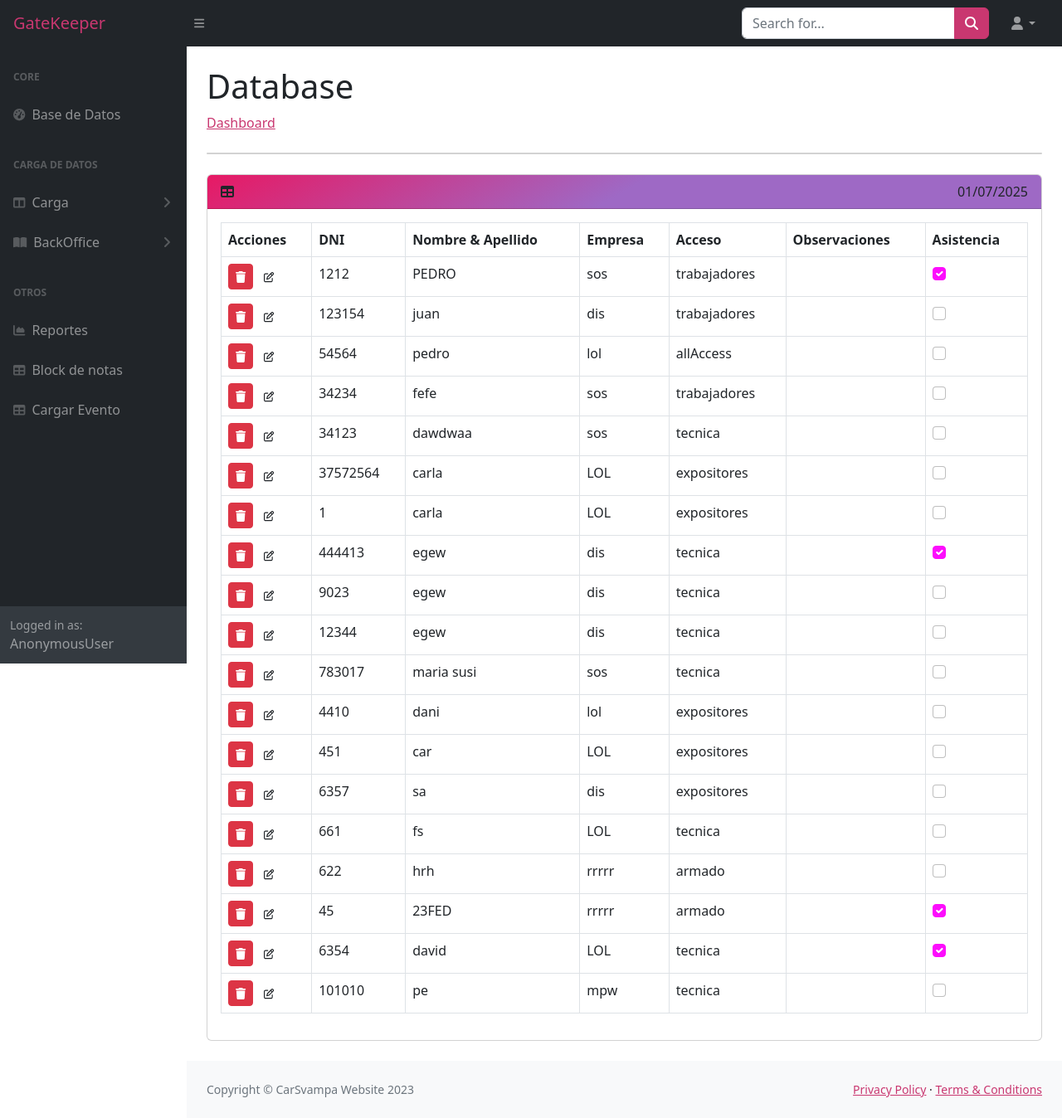
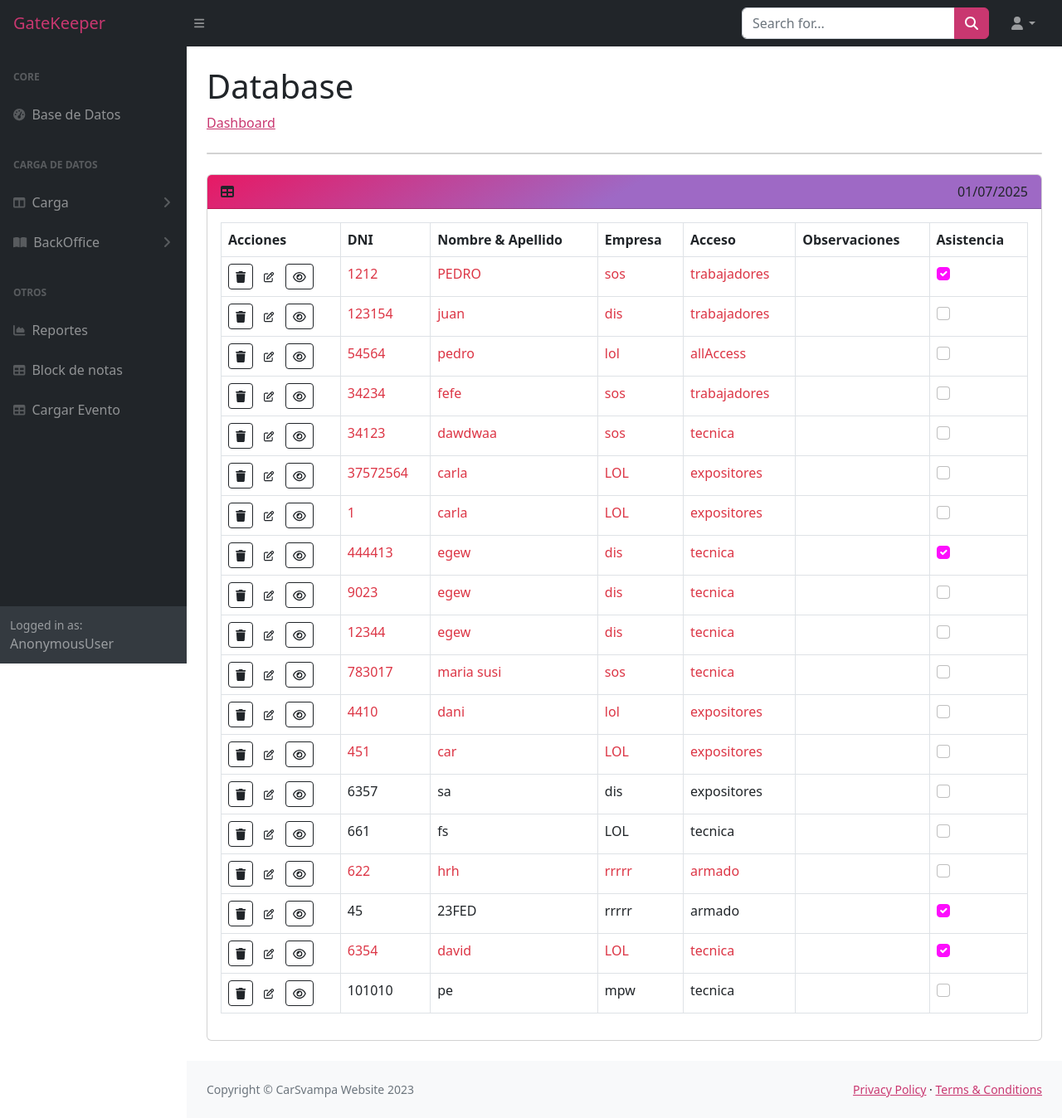
Before and after one commit to csvampa/Acreditaciones-DJANGO, a Django app: a page that uses index/templates/index.html in a window 1280 px wide. Shown: the whole page at 83% size. Run offline with Django 4.2, Linux system fonts and the light colour scheme; data comes from the database, SQL or seed files in the repository; both versions use the stored data as it was after the commit; some libraries are stand-ins or nearby versions.

Commit message:
ver, eliminar, editar y resaltado el vencido

```diff
--- a/index/templates/index.html
+++ b/index/templates/index.html
@@ -36,17 +36,25 @@
                     </thead>
                     <tbody>
                         {% for persona in personas %}
-                        <tr class= '{% if persona.fechaHastaSeguro > fecha_actual %}fila-roja{% endif %}'>
+                        <tr class="{% if persona.fecha_vencida %}fila-roja{% endif %}">
                             <td>
+                                <!-- ELIMINAR -->
                                 <form method="post" action="{% url 'eliminar_persona' evento.id evento.nombre persona.id %}" style="display:inline;">
                                      {% csrf_token %}
-                                    <button type="submit" class="btn btn-sm btn-danger" onclick="return confirm('¿Estás seguro de eliminar a {{ persona.nombreyapellido }}?')">
+                                    <button type="submit" class="btn btn-outline-dark btn-sm" onclick="return confirm('¿Estás seguro de eliminar a {{ persona.nombreyapellido }}?')">
                                         <i class="fa-solid fa-trash"></i>
                                     </button>
                                 </form>
+                                <!-- EDITAR -->
                                 <form method="get" action="{{ persona.url_edicion }}" style="display:inline;">
                                     <button type="submit" class="btn btn-sm">
                                         <i class="fa-regular fa-pen-to-square fa-sm"></i>
+                                    </button>
+                                </form>
+                                <!-- VER -->
+                                <form method="get" action="{% url 'ver' evento.id evento.nombre persona.id %}" style="display:inline;">
+                                    <button type="submit" class="btn btn-outline-dark btn-sm">
+                                        <i class="fa-regular fa-eye"></i>
                                     </button>
                                 </form>
                                 <form method="post">
--- a/index/urls.py
+++ b/index/urls.py
@@ -8,6 +8,7 @@ urlpatterns = [
     path('accounts/profile/<int:evento_id>/<str:evento_nombre>/cargaIndividual', views.cargaIndividual, name='cargaIndividual'),
     path('accounts/profile/<int:evento_id>/<str:evento_nombre>/cargaIndividual/<int:persona_id>/', views.cargaIndividual, name='edicion'),
     path('accounts/profile/<int:evento_id>/<str:evento_nombre>/eliminar/<int:persona_id>/', views.Personas.eliminar_persona, name='eliminar_persona'),
+    path('accounts/profile/<int:evento_id>/<str:evento_nombre>/ver/<int:persona_id>/', views.cargaIndividual, name='ver'),
     path('accounts/profile/<int:evento_id>/<str:evento_nombre>/cargaMasiva', views.cargaMasiva, name='cargaMasiva'),
     path('index/error.html', views.error_view, name='error'),
     path('eventos/', Eventos.as_view(), name='eventos'),
--- a/index/views.py
+++ b/index/views.py
@@ -33,9 +33,10 @@ class Personas(View):
     def get(self, request, evento_id, evento_nombre):
         evento = Evento.objects.get(pk=evento_id)
         personas = Persona.objects.filter(evento=evento)
-        fecha_actual = datetime.now()
+        fecha_actual = datetime.now().date()
         # agregar la url de edicion a cada persona
         for persona in personas:
+            persona.fecha_vencida = persona.fechaHastaSeguro and persona.fechaHastaSeguro <= fecha_actual
             persona.url_edicion = reverse('edicion',args=[evento.id, evento.nombre, persona.id])
         return render(request, 'index.html', {'personas': personas, 'evento': evento, 'fecha_actual': fecha_actual})
     #  POST PARA ASISTENCIA
@@ -51,14 +52,14 @@ class Personas(View):
         persona = get_object_or_404(Persona, pk=persona_id)
         persona.delete()
         messages.success(request, f"El trabajador {persona.nombreyapellido} fue eliminado correctamente.")
-        return redirect('db_evento', evento_id=evento_id, evento_nombre=evento_nombre)
-    '''def put(self, request,evento_id):
-        evento = Evento.objects.get(pk=evento_id)
-        form = CargaIndividualForm()
-        return render(request, 'cargaIndividual.html', {'form': form, 'evento': evento})'''
+        return redirect('db_evento', evento_nombre=evento_nombre, evento_id=evento_id)
+
 
 def cargaIndividual(request, evento_id, evento_nombre, persona_id=None):
     evento = get_object_or_404(Evento, pk=evento_id)
+    modo_lectura = False
+    if request.resolver_match.url_name == "ver":
+        modo_lectura = True
     # si viene persona_id => estamos editando
     if persona_id:
         persona_existente = get_object_or_404(Persona, pk=persona_id, evento=evento)
@@ -83,7 +84,7 @@ def cargaIndividual(request, evento_id, evento_nombre, persona_id=None):
             messages.error(request, 'Revisá los errores en el formulario.')
     else:
         form = CargaIndividualForm(instance=persona_existente, evento=evento, persona_id=persona_id)
-    return render(request, 'cargaIndividual.html', {'form': form, 'evento': evento})
+    return render(request, 'cargaIndividual.html', {'form': form, 'evento': evento, 'modo_lectura': modo_lectura})
 
 def cargaMasiva(request, evento_id, evento_nombre):
     evento = Evento.objects.get(pk=evento_id)
```
Also changed, not shown: static/scripts.js (+0 -87 lines), db.sqlite3.
